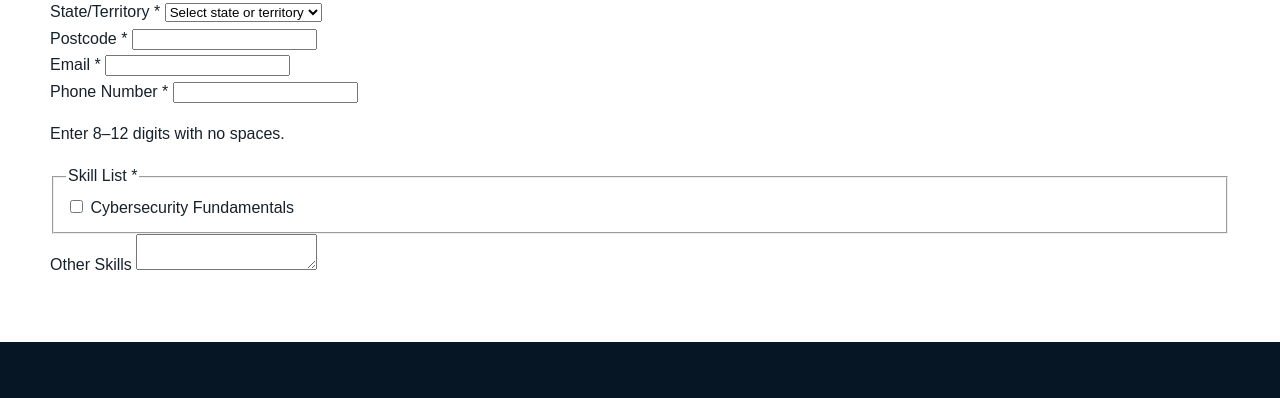
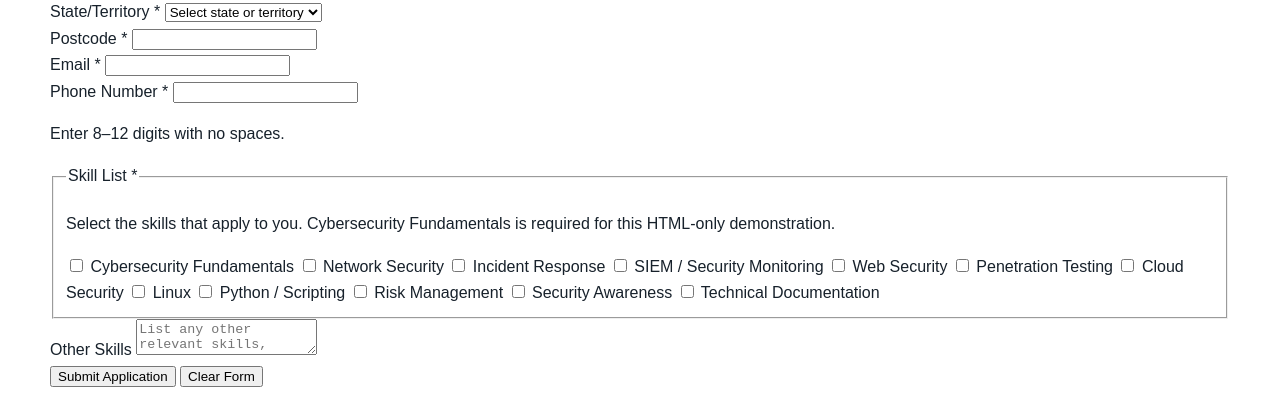
Before and after one commit to RShashimalKarunasinghe/Applied-Web-Project, a plain HTML site: page apply.html in a window 1280 px wide. Shown: the part 927-1325 px from the top of the page. Drawn offline with Linux system fonts and the light colour scheme.

Commit message:
complete skills section and application submission controls

```diff
--- a/apply.html
+++ b/apply.html
@@ -8,6 +8,13 @@
   <title>Apply | FABWEB Cybersecurity Services</title>
   <link rel="stylesheet" href="styles/styles.css">
   <link rel="stylesheet" href="styles/layout.css">
+  <style>
+    /* Embedded CSS demonstration required by the assessment. */
+    .form-shell h2 {
+      border-left: 5px solid #1677FF;
+      padding-left: 0.75rem;
+    }
+  </style>
 </head>
 
 <body>
@@ -32,7 +39,7 @@
   <main id="main-content">
     <section class="page-banner">
       <div class="container">
-        <p class="eyebrow">Career Application</p>
+        <p class="eyebrow" style="letter-spacing: 0.1em;">Career Application</p>
         <h1>Apply to Join FABWEB</h1>
         <p>Complete the form below using the six-character reference from the position description.</p>
       </div>
@@ -127,14 +134,43 @@
             </div>
             <fieldset class="form-group full">
               <legend>Skill List <span aria-hidden="true">*</span></legend>
-              <label class="choice"><input type="checkbox" name="skills[]" value="cybersecurity-fundamentals" required>
-                Cybersecurity Fundamentals</label>
+              <p class="help-text">Select the skills that apply to you. Cybersecurity Fundamentals is required for this
+                HTML-only demonstration.</p>
+              <div class="checkbox-grid">
+                <label class="choice"><input type="checkbox" name="skills[]" value="cybersecurity-fundamentals"
+                    required> Cybersecurity Fundamentals</label>
+                <label class="choice"><input type="checkbox" name="skills[]" value="network-security"> Network
+                  Security</label>
+                <label class="choice"><input type="checkbox" name="skills[]" value="incident-response"> Incident
+                  Response</label>
+                <label class="choice"><input type="checkbox" name="skills[]" value="siem"> SIEM / Security
+                  Monitoring</label>
+                <label class="choice"><input type="checkbox" name="skills[]" value="web-security"> Web Security</label>
+                <label class="choice"><input type="checkbox" name="skills[]" value="penetration-testing"> Penetration
+                  Testing</label>
+                <label class="choice"><input type="checkbox" name="skills[]" value="cloud-security"> Cloud
+                  Security</label>
+                <label class="choice"><input type="checkbox" name="skills[]" value="linux"> Linux</label>
+                <label class="choice"><input type="checkbox" name="skills[]" value="scripting"> Python /
+                  Scripting</label>
+                <label class="choice"><input type="checkbox" name="skills[]" value="risk-management"> Risk
+                  Management</label>
+                <label class="choice"><input type="checkbox" name="skills[]" value="security-awareness"> Security
+                  Awareness</label>
+                <label class="choice"><input type="checkbox" name="skills[]" value="technical-documentation"> Technical
+                  Documentation</label>
+              </div>
             </fieldset>
 
             <div class="form-group full">
               <label for="other-skills">Other Skills</label>
-              <textarea id="other-skills" name="other_skills"></textarea>
+              <textarea id="other-skills" name="other_skills"
+                placeholder="List any other relevant skills, certifications or experience."></textarea>
             </div>
+          </div>
+          <div class="submit-row">
+            <input type="submit" value="Submit Application">
+            <input type="reset" value="Clear Form">
           </div>
         </form>
       </div>
```
